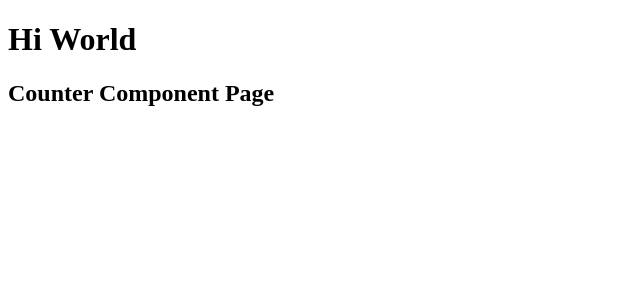
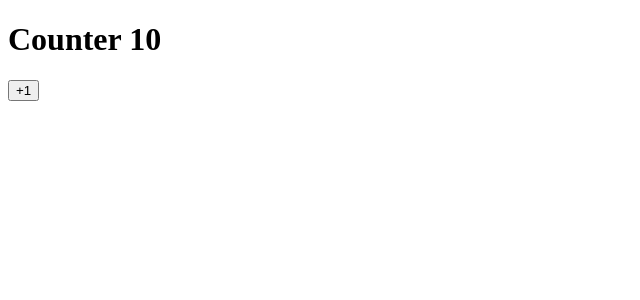
Before and after one commit to relicary/bases, an Angular app: page / in a window 1280 px wide. Shown: the top 300 px of the page, without its empty margins (0-640 px from the left). Built offline with nearby package versions, Linux system fonts and the light colour scheme.

Commit message:
Added the HTML and TS code to implement a basic counter

```diff
--- a/src/app/pages/counter/counter-page.component.ts
+++ b/src/app/pages/counter/counter-page.component.ts
@@ -2,10 +2,16 @@ import { Component } from "@angular/core";
 
 @Component({
   template: `
-    <h1>Hi World</h1>
-    <h2>Counter Component Page</h2>
+    <h1>Counter {{ this.counter }}</h1>
+    <button (click)="increaseBy(1)">+1</button>
   `
 })
 export class CounterPageComponent {
 
+  counter: number = 10;
+
+  increaseBy(value: number): void {
+    this.counter += value;
+  }
+
 }
```
